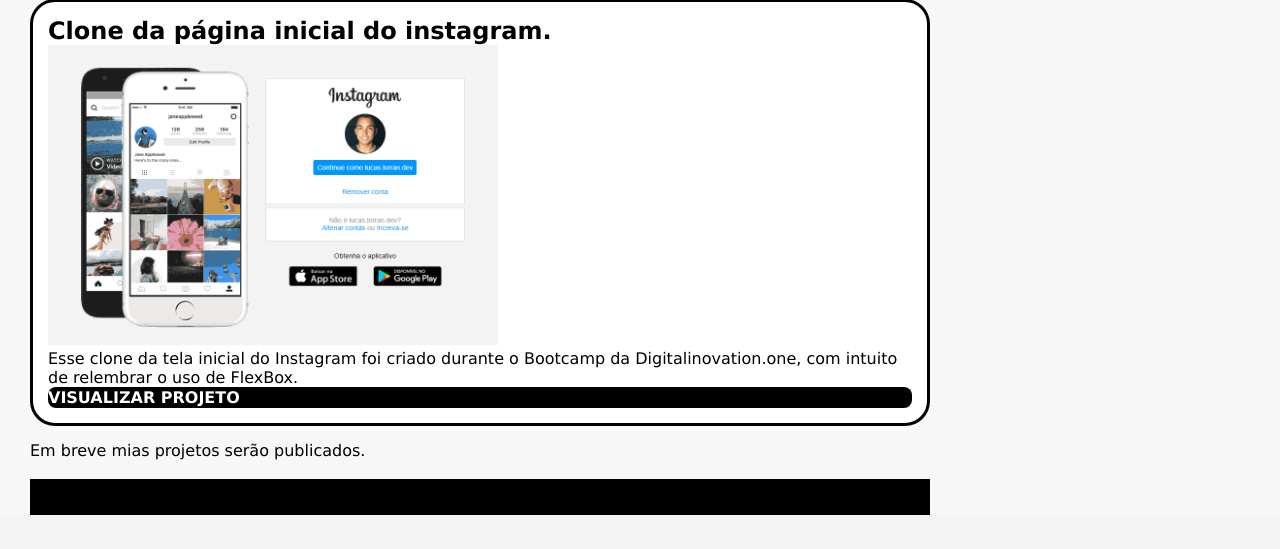
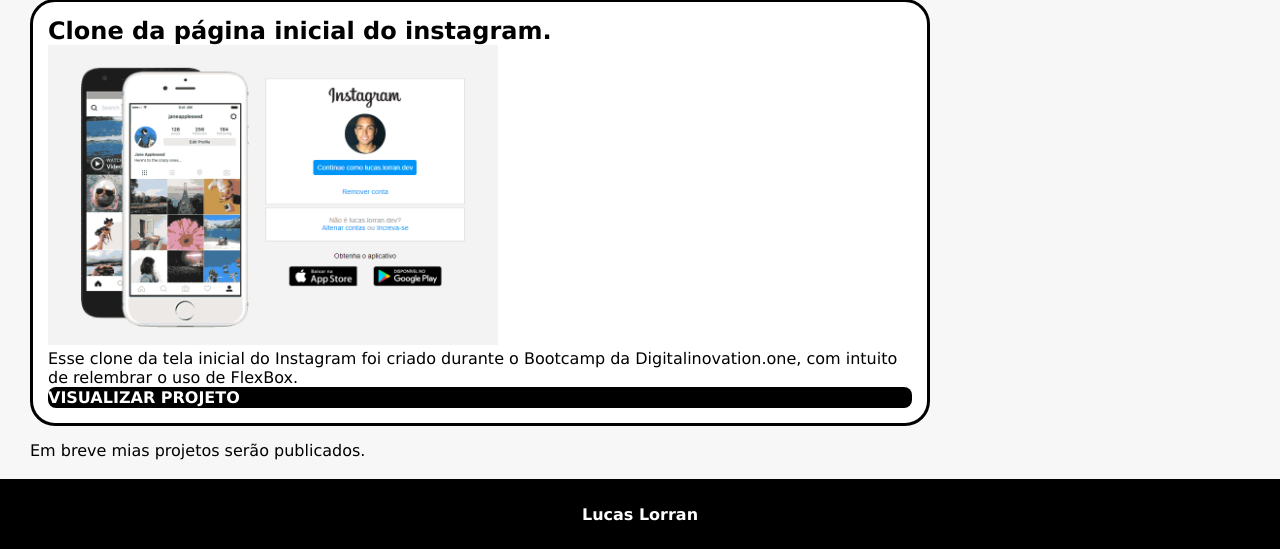
Before and after one commit to LucasLorran22/Projeto_Portfolio_Web, a PHP site: page /projetos.html in a window 1280 px wide. Shown: the part 561-1110 px from the top of the page. Before the commit the page ends 1076 px from the top, so only its background shows below. Run offline with PHP 8.4, Linux system fonts and the light colour scheme.

Commit message:
Ajuste no rodape e replicacao para outras paginas

```diff
--- a/certificacoes.html
+++ b/certificacoes.html
@@ -34,5 +34,6 @@
             </section>
             <!------------------------------------------------->
         </div>
+
     </body>
 </html>
--- a/css/style.css
+++ b/css/style.css
@@ -149,8 +149,10 @@ body{
 /*Rodape*/
 
 footer{
+    margin-bottom: -10px;
     background-color: var(--preto);
     padding: 2%;
+
 }
 
 footer p{
--- a/pagina_contrucao.html
+++ b/pagina_contrucao.html
@@ -35,5 +35,6 @@
             </section>
             <!------------------------------------------------->
         </div>
+
     </body>
 </html>
--- a/projetos.html
+++ b/projetos.html
@@ -55,10 +55,10 @@
                 <p>Em breve mias projetos serão publicados.</p><br>
 
             </section>
+        </div>
 
-            <footer>
-
-            </footer>
-        </div>
+        <footer>
+			<center><p>Lucas Lorran</p></center>
+		</footer>
     </body>
 </html>
```
